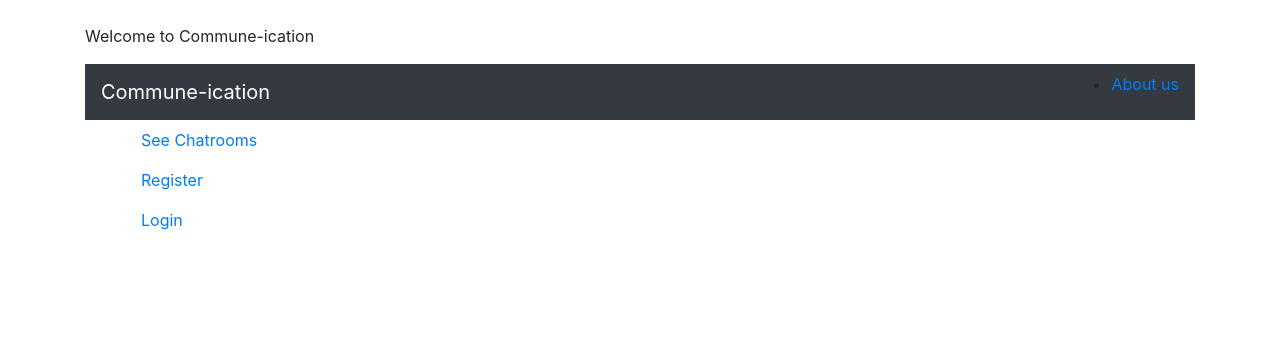
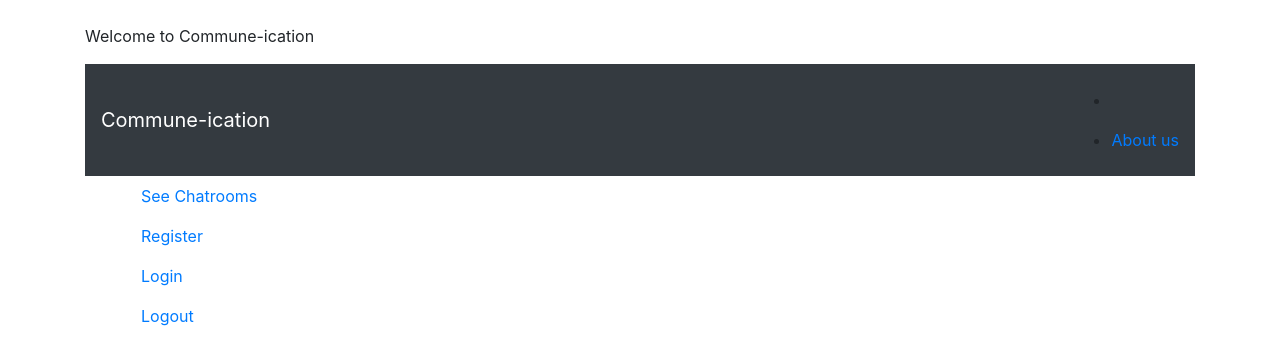
Before and after one commit to ARheault/MernCommune-ication, a React (Create React App) app: page / in a window 1280 px wide. Shown: the top 364 px of the page. Built offline with nearby package versions, Linux system fonts and the light colour scheme.

Commit message:
Adding login

```diff
--- a/package.json
+++ b/package.json
@@ -9,6 +9,7 @@
     "axios": "^0.21.1",
     "bootstrap": "^4.6.0",
     "immer": "^8.0.1",
+    "js-cookie": "^2.2.1",
     "react": "^17.0.1",
     "react-dom": "^17.0.1",
     "react-router-dom": "^5.2.0",
--- a/src/components/homepage.component.js
+++ b/src/components/homepage.component.js
@@ -1,5 +1,6 @@
 import React, { Component } from 'react';
 import { Link } from 'react-router-dom';
+import Cookies from 'js-cookie';
 
 export default class homePage extends Component {
     render() {
@@ -13,6 +14,9 @@ export default class homePage extends Component {
                         </ul>
                     </div>
                     <ul>
+                        <li className="User">
+                            <p>{Cookies.get('name')}</p>
+                        </li>
                         <li className="about">
                             <Link to="/about">About us</Link>
                         </li>
@@ -22,6 +26,7 @@ export default class homePage extends Component {
                     <Link to="/chatlist" className="nav-link">See Chatrooms</Link>
                     <Link to="/register" className="nav-link">Register</Link>
                     <Link to="/login" className="nav-link">Login</Link>
+                    <Link to="/logout" className ="nav-link">Logout</Link>
                 </ul>
 
             </div>
--- a/src/components/login.component.js
+++ b/src/components/login.component.js
@@ -1,6 +1,7 @@
 import React, { Component } from 'react';
 import { Link } from 'react-router-dom';
 import axios from 'axios';
+import Cookies from 'js-cookies';
 
 export default class login extends Component {
     constructor(props) {
@@ -29,6 +30,7 @@ export default class login extends Component {
     }
 
     onSubmit(e) {
+        if(!Cookies.get(this.state.username)){
         e.preventDefault();
         const userToLogin = {
             username: this.state.username,
@@ -40,6 +42,7 @@ export default class login extends Component {
             .then(res => {
                 console.log(res.data);
                 if(res.data === 'success'){
+                    Cookies.set(this.state.username);
                     window.location = '/';
                 }
                 else{
@@ -47,6 +50,10 @@ export default class login extends Component {
                 }
             }
             );
+        }
+        else{
+            window.location = '/';
+        }
     }
 
     render() {
```
Also changed, not shown: 2 other files (tests, documents, lock files or other folders).
